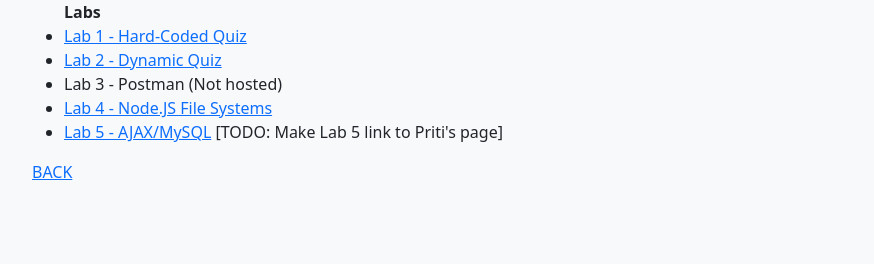
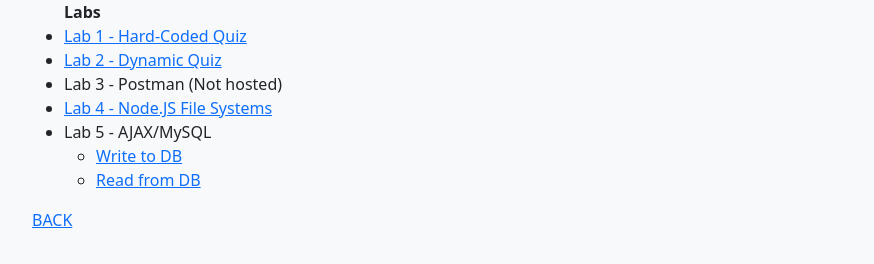
Before and after one commit to theolaa/comp-351-website, a website: page express/COMP351/Labs/index.html in a window 1280 px wide. Shown: the part 80-344 px from the top of the page, without its empty margins (50-924 px from the left). Drawn offline with nearby package versions, Linux system fonts and the light colour scheme.

Commit message:
Links to Priti's pages

```diff
--- a/appTest.js
+++ b/appTest.js
@@ -1,4 +1,4 @@
-// Thanks to Adrian De Niz for this static HTML server outline
+// Thanks to Adrian De Niz for this static HTML server template
 
 // Modules
 const http = require('http');
--- a/express/COMP351/Labs/index.html
+++ b/express/COMP351/Labs/index.html
@@ -1,11 +1,14 @@
 <!DOCTYPE html>
 <html>
+
 <head>
-        <link rel="shortcut icon" type="image/ico" href="../../img/favicon.ico"/>
-        <link href="https://cdn.jsdelivr.net/npm/bootstrap@5.0.0-beta1/dist/css/bootstrap.min.css" rel="stylesheet" integrity="sha384-giJF6kkoqNQ00vy+HMDP7azOuL0xtbfIcaT9wjKHr8RbDVddVHyTfAAsrekwKmP1" crossorigin="anonymous">
+    <link rel="shortcut icon" type="image/ico" href="../../img/favicon.ico" />
+    <link href="https://cdn.jsdelivr.net/npm/bootstrap@5.0.0-beta1/dist/css/bootstrap.min.css" rel="stylesheet"
+        integrity="sha384-giJF6kkoqNQ00vy+HMDP7azOuL0xtbfIcaT9wjKHr8RbDVddVHyTfAAsrekwKmP1" crossorigin="anonymous">
     <meta name="viewport" content="width=device-width, initial-scale=1">
 </head>
 <title>THEO COMP 351</title>
+
 <body class="bg-light">
     <div class="container">
         <h1>Theo's COMP 351 Website - COMP 351 Labs</h1>
@@ -16,10 +19,19 @@
             <li><a href="lab2/">Lab 2 - Dynamic Quiz</a></li>
             <li>Lab 3 - Postman (Not hosted)</li>
             <li><a href="lab4/">Lab 4 - Node.JS File Systems</a></li>
-                <li><a href=".">Lab 5 - AJAX/MySQL</a> [TODO: Make Lab 5 link to Priti's page]</li>
+            <li>
+                Lab 5 - AJAX/MySQL
+                <ul>
+                    <li><a href="https://prititushir.me/COMP351/labs/5/writeDB.html" target="_blank">Write to DB</a></li>
+                    <li><a href="https://prititushir.me/COMP351/labs/5/readDB.html" target="_blank">Read from DB</a></li>
+                </ul>
+            </li>
         </ul>
         <a href="../">BACK</a>
     </div>
-        <script src="https://cdn.jsdelivr.net/npm/bootstrap@5.0.0-beta1/dist/js/bootstrap.bundle.min.js" integrity="sha384-ygbV9kiqUc6oa4msXn9868pTtWMgiQaeYH7/t7LECLbyPA2x65Kgf80OJFdroafW" crossorigin="anonymous"></script>
+    <script src="https://cdn.jsdelivr.net/npm/bootstrap@5.0.0-beta1/dist/js/bootstrap.bundle.min.js"
+        integrity="sha384-ygbV9kiqUc6oa4msXn9868pTtWMgiQaeYH7/t7LECLbyPA2x65Kgf80OJFdroafW"
+        crossorigin="anonymous"></script>
 </body>
+
 </html>
```
Lines whose indentation alone changed are shown as unchanged.
